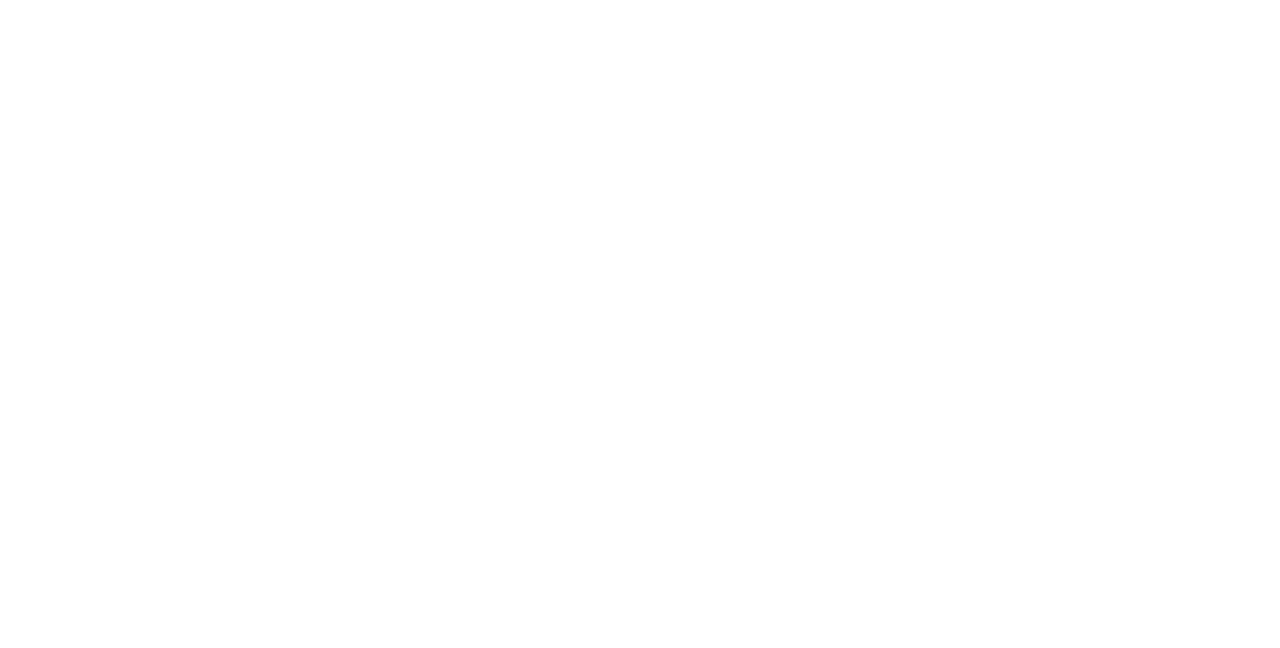
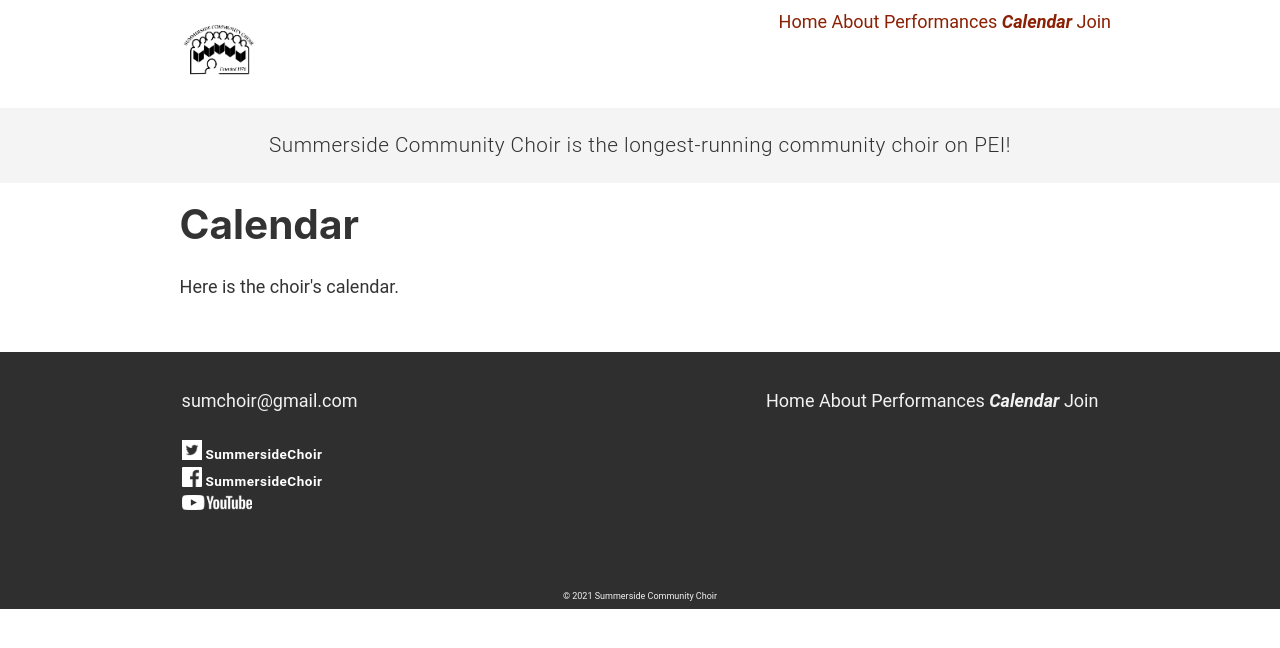
Before and after one commit to sarah11918/sccplayground, a Gatsby site: page /calendar in a window 1280 px wide. Before the commit this address had no page. Built offline with nearby package versions, Linux system fonts and the light colour scheme; Gatsby itself is replaced by a stand-in of ours.

Commit message:
Added new main pages and links to them from header, footer and index

```diff
--- a/src/components/footer.js
+++ b/src/components/footer.js
@@ -62,10 +62,11 @@
       >
         <NavLink onMouseOver={changeBackground} onMouseLeave={revertBackground} activeClassName="active" to="/">Home</NavLink>{'    '}
         <NavLink activeClassName="active" to="/about">About</NavLink>{'    '}
-        <NavLink activeClassName="active" to="/blog/">News</NavLink>{'    '}
+        <NavLink activeClassName="active" to="/performances/">Performances</NavLink>{'    '}
+        <NavLink activeClassName="active" to="/calendar/">Calendar</NavLink>{'    '}
         <NavLink activeClassName="active" to="/join/">Join</NavLink>
       </ul>
-      <Link
+      {/* <Link
           to="/"
           style={{
             color: `#f2f2f2`,
@@ -73,7 +74,8 @@
           }}
         >
           {siteTitle}
-        </Link>
+        </Link> */}
+        <p>sumchoir@gmail.com</p>
         <p style={{marginBottom: "0"}}><Link style={{fontSize: "0.75rem", color:"white", fontWeight: "bold", letterSpacing: "0.5px", textDecoration: "none"}} to="https://www.twitter.com/SummersideChoir"><StaticImage src="../images/twitter.png" alt="SCC Twitter" width="20" />{` `} SummersideChoir</Link></p>
         <p style={{marginBottom: "0"}}><Link style={{fontSize: "0.75rem", color:"white", fontWeight: "bold", letterSpacing: "0.5px", textDecoration: "none"}} to="https://www.facebook.com/SummersideChoir"><StaticImage src="../images/fb.png" alt="SCC Facebook" width="20" />{` `} SummersideChoir</Link></p>
         <p><Link to="https://www.youtube.com/user/SummersideChoirPEI/"><StaticImage src="../images/youtube.png" alt="SCC YouTube" width="70" /></Link></p>
--- a/src/components/header.js
+++ b/src/components/header.js
@@ -60,7 +60,8 @@
       >
         <NavLink onMouseOver={changeBackground} onMouseLeave={revertBackground} activeClassName="active" to="/">Home</NavLink>{'    '}
         <NavLink activeClassName="active" to="/about">About</NavLink>{'    '}
-        <NavLink activeClassName="active" to="/blog/">News</NavLink>{'    '}
+        <NavLink activeClassName="active" to="/performances/">Performances</NavLink>{'    '}
+        <NavLink activeClassName="active" to="/calendar/">Calendar</NavLink>{'    '}
         <NavLink activeClassName="active" to="/join/">Join</NavLink>
       </ul>
     </div>
--- /dev/null
+++ b/src/pages/calendar.js
@@ -0,0 +1,15 @@
+import React from "react"
+import Layout from "../components/layout"
+import SEO from "../components/seo"
+
+const Calendar = () => {
+  return (
+    <Layout>
+      <SEO title="Summerside Choir Calendar" />
+      <h1>Calendar</h1>
+      <p>Here is the choir's calendar.</p>
+    </Layout>
+  )
+}
+
+export default Calendar
--- a/src/pages/index.js
+++ b/src/pages/index.js
@@ -15,7 +15,9 @@
     <ul>
       <li><Link to="/blog/">News</Link></li>
       <li><Link to="/about/">About</Link></li>
+      <li><Link to="/performances/">Performances</Link></li>
       <li><Link to="/join/">Join</Link></li>
+      <li><Link to="/calendar/">Calendar</Link></li>
     </ul>
 
     <RecentTweet />
```
Also changed, not shown: src/pages/performances.js (added, +15 -0 lines).
